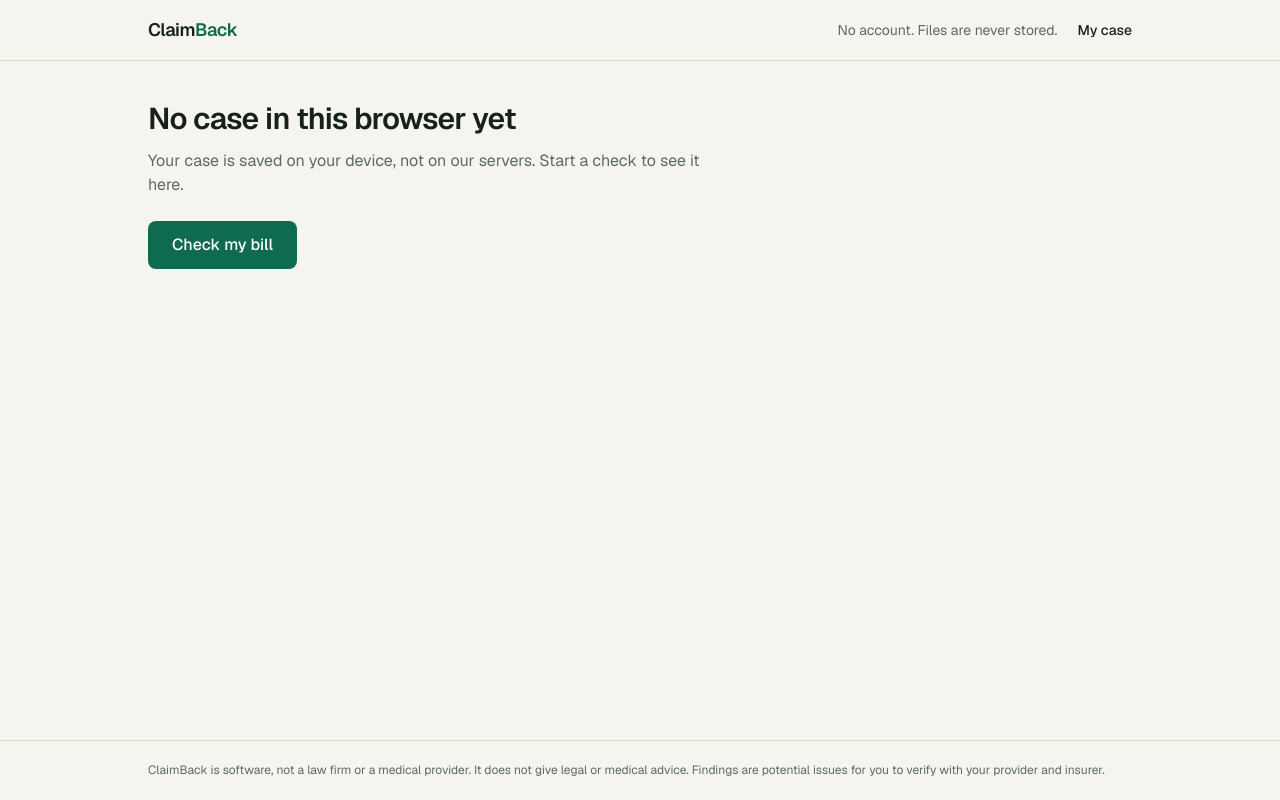
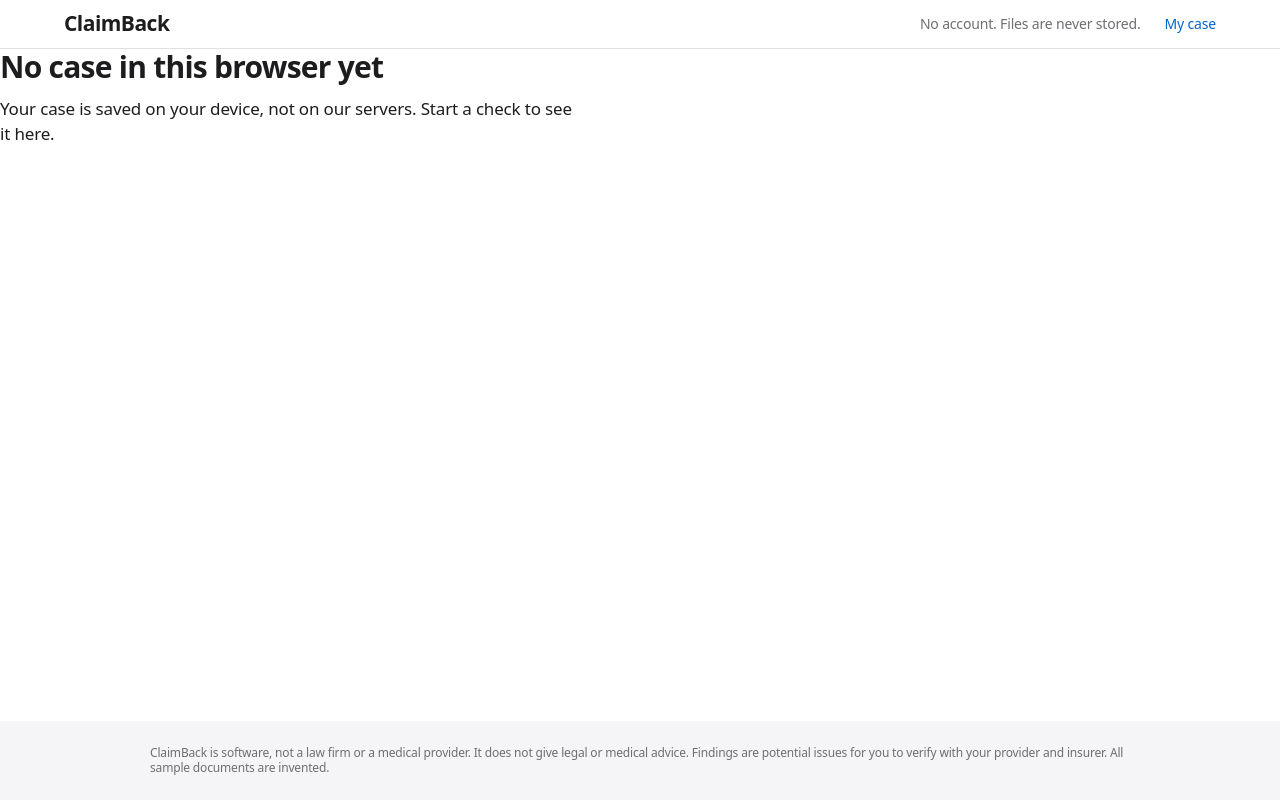
Before and after one commit to aemkls/businesscup-aurum, a Next.js app: page /results in a window 1280 px wide. Built offline with nearby package versions, Linux system fonts and the light colour scheme.

Commit message:
Move to the design system tokens: Inter, one action color, landing with a dark hero

```diff
--- a/app/globals.css
+++ b/app/globals.css
@@ -1,38 +1,157 @@
 @import "tailwindcss";
 
-@theme inline {
-  --color-paper: #f6f4ee;
-  --color-card: #fffdf8;
-  --color-ink: #17211c;
-  --color-muted: #5d6a63;
-  --color-line: #ddd8cb;
-  --color-accent: #0f6b4f;
-  --color-accent-dark: #0a4f3a;
-  --color-accent-soft: #e2efe8;
-  --color-warn: #a4520b;
-  --color-warn-soft: #f7ead8;
-  --font-sans: var(--font-geist-sans);
-  --font-mono: var(--font-geist-mono);
+/*
+ * Design tokens from docs/DESIGN.md. One action color (primary), no shadows,
+ * no gradients. flag/ok are status colors and always come with a word.
+ */
+@theme {
+  --color-primary: #0066cc;
+  --color-primary-focus: #0071e3;
+  --color-primary-on-dark: #2997ff;
+  --color-ink: #1d1d1f;
+  --color-ink-muted: #6e6e73;
+  --color-canvas: #ffffff;
+  --color-parchment: #f5f5f7;
+  --color-tile-dark: #1d1d1f;
+  --color-on-dark: #ffffff;
+  --color-on-dark-muted: #a1a1a6;
+  --color-hairline: #e0e0e0;
+  --color-flag: #b25000;
+  --color-flag-soft: #fff4e5;
+  --color-ok: #1d7a46;
+
+  --font-sans: system-ui, -apple-system, BlinkMacSystemFont, "Inter Variable", "Inter", "Segoe UI",
+    sans-serif;
+
+  /* Type scale: role / size / line-height / letter-spacing. */
+  --text-hero-number: 80px;
+  --text-hero-number--line-height: 1;
+  --text-hero-number--letter-spacing: -0.03em;
+  --text-hero: 56px;
+  --text-hero--line-height: 1.07;
+  --text-hero--letter-spacing: -0.02em;
+  --text-section: 40px;
+  --text-section--line-height: 1.1;
+  --text-section--letter-spacing: -0.01em;
+  --text-lead: 24px;
+  --text-lead--line-height: 1.35;
+  --text-tagline: 21px;
+  --text-tagline--line-height: 1.2;
+  --text-body: 17px;
+  --text-body--line-height: 1.47;
+  --text-body--letter-spacing: -0.01em;
+  --text-caption: 14px;
+  --text-caption--line-height: 1.43;
+  --text-fine: 12px;
+  --text-fine--line-height: 1.3;
+
+  /* Mobile sizes for the large roles. */
+  --text-hero-number-sm: 48px;
+  --text-hero-number-sm--line-height: 1;
+  --text-hero-number-sm--letter-spacing: -0.03em;
+  --text-hero-sm: 34px;
+  --text-hero-sm--line-height: 1.1;
+  --text-hero-sm--letter-spacing: -0.02em;
+  --text-section-sm: 28px;
+  --text-section-sm--line-height: 1.15;
+  --text-section-sm--letter-spacing: -0.01em;
+
+  --radius-control: 8px;
+  --radius-card: 18px;
+}
+
+html {
+  -webkit-text-size-adjust: 100%;
 }
 
 body {
-  background: var(--color-paper);
+  background: var(--color-canvas);
   color: var(--color-ink);
-  font-family: var(--font-geist-sans), system-ui, sans-serif;
+  font-family: var(--font-sans);
+  font-size: 17px;
+  line-height: 1.47;
+  letter-spacing: -0.01em;
+  -webkit-font-smoothing: antialiased;
 }
 
-/* Money is always set in tabular mono so columns of figures line up. */
+/* Money lines up in columns. */
 .money {
-  font-family: var(--font-geist-mono), ui-monospace, monospace;
   font-variant-numeric: tabular-nums;
-  letter-spacing: -0.02em;
+}
+
+:focus-visible {
+  outline: 2px solid var(--color-primary-focus);
+  outline-offset: 2px;
+}
+
+/* Pressed buttons shrink slightly; nothing else moves. */
+.press {
+  transition: transform 150ms ease;
+}
+.press:active:not(:disabled) {
+  transform: scale(0.97);
+}
+
+/* Section entry: a short fade and rise. */
+@keyframes rise {
+  from {
+    opacity: 0;
+    transform: translateY(12px);
+  }
+  to {
+    opacity: 1;
+    transform: none;
+  }
+}
+.rise {
+  animation: rise 250ms ease-out both;
+}
+
+@media (prefers-reduced-motion: reduce) {
+  .rise {
+    animation: none;
+  }
+  .press {
+    transition: none;
+  }
+  .press:active:not(:disabled) {
+    transform: none;
+  }
+}
+
+/*
+ * Printing. By default the interface is hidden and only the letters chosen
+ * for printing (#print-area) are rendered, one per page.
+ */
+.print-only {
+  display: none;
 }
 
 @media print {
-  .no-print {
-    display: none !important;
+  @page {
+    margin: 2cm;
   }
   body {
     background: #fff;
   }
+  body.printing-letters > *:not(#print-root) {
+    display: none !important;
+  }
+  body.printing-letters .print-only {
+    display: block;
+  }
+  .no-print {
+    display: none !important;
+  }
+  .print-letter {
+    break-after: page;
+    font-size: 12pt;
+    line-height: 1.5;
+    white-space: pre-wrap;
+    font-family: Georgia, "Times New Roman", serif;
+    color: #000;
+  }
+  .print-letter:last-child {
+    break-after: auto;
+  }
 }
--- a/app/layout.tsx
+++ b/app/layout.tsx
@@ -1,6 +1,5 @@
-import type { Metadata } from "next";
-import { GeistMono } from "geist/font/mono";
-import { GeistSans } from "geist/font/sans";
+import "@fontsource-variable/inter";
+import type { Metadata, Viewport } from "next";
 import Link from "next/link";
 import "./globals.css";
 
@@ -10,29 +9,31 @@ export const metadata: Metadata = {
     "Upload a medical bill and your EOB. ClaimBack checks them against your plan, finds what you should not owe and writes the dispute for you.",
 };
 
+export const viewport: Viewport = { width: "device-width", initialScale: 1 };
+
 export default function RootLayout({ children }: LayoutProps<"/">) {
   return (
-    <html lang="en" className={`${GeistSans.variable} ${GeistMono.variable} h-full antialiased`}>
+    <html lang="en" className="h-full">
       <body className="flex min-h-full flex-col">
-        <header className="no-print border-b border-line">
-          <div className="mx-auto flex w-full max-w-5xl items-center justify-between px-5 py-4">
-            <Link href="/" className="text-lg font-semibold tracking-tight">
-              Claim<span className="text-accent">Back</span>
+        <header className="no-print border-b border-hairline bg-canvas/95">
+          <div className="mx-auto flex h-12 w-full max-w-[1200px] items-center justify-between px-4 sm:px-6">
+            <Link href="/" className="text-tagline font-semibold tracking-tight">
+              ClaimBack
             </Link>
-            <nav className="flex items-center gap-5 text-sm">
-              <span className="hidden text-muted sm:inline">No account. Files are never stored.</span>
-              <Link href="/case" className="font-medium hover:text-accent">
+            <nav className="flex items-center gap-6 text-caption">
+              <span className="hidden text-ink-muted sm:inline">No account. Files are never stored.</span>
+              <Link href="/case" className="text-primary hover:underline">
                 My case
               </Link>
             </nav>
           </div>
         </header>
-        <main className="mx-auto w-full max-w-5xl flex-1 px-5 py-10">{children}</main>
-        <footer className="no-print border-t border-line">
-          <p className="mx-auto max-w-5xl px-5 py-5 text-xs leading-relaxed text-muted">
+        <main className="flex flex-1 flex-col">{children}</main>
+        <footer className="no-print bg-parchment px-4 py-6 sm:px-6">
+          <p className="mx-auto max-w-[980px] text-fine text-ink-muted">
             ClaimBack is software, not a law firm or a medical provider. It does not give legal or
             medical advice. Findings are potential issues for you to verify with your provider and
-            insurer.
+            insurer. All sample documents are invented.
           </p>
         </footer>
       </body>
--- a/components/ResumeCase.tsx
+++ b/components/ResumeCase.tsx
@@ -4,21 +4,23 @@ import Link from "next/link";
 import { useCase } from "@/lib/caseStore";
 import { usd } from "@/lib/engine/money";
 
-/** Shown on the landing page when this browser already has a case. */
+/** Shown in the landing hero when this browser already has a case. */
 export function ResumeCase() {
   const saved = useCase();
   if (!saved) return null;
   return (
-    <Link
-      href="/results"
-      className="mt-8 flex items-center justify-between gap-4 rounded-lg border border-accent bg-accent-soft px-5 py-4 text-sm hover:bg-accent-soft/70"
-    >
-      <span>
-        <span className="font-medium">You have an open case</span> with{" "}
-        {saved.result.bill.provider}:{" "}
-        <span className="money">{usd(saved.result.potentialSavings)}</span> in dispute.
-      </span>
-      <span className="font-medium text-accent">Continue</span>
-    </Link>
+    <p className="mt-8 text-caption text-on-dark-muted">
+      You have an open case with {saved.result.bill.provider}
+      {saved.result.potentialSavings > 0 && (
+        <>
+          : <span className="money text-on-dark">{usd(saved.result.potentialSavings)}</span> in
+          dispute
+        </>
+      )}
+      .{" "}
+      <Link href="/results" className="text-primary-on-dark hover:underline">
+        Continue your case ›
+      </Link>
+    </p>
   );
 }
--- /dev/null
+++ b/components/ui.tsx
@@ -0,0 +1,118 @@
+import Link from "next/link";
+import type { ComponentProps, ReactNode } from "react";
+
+/**
+ * Small building blocks from docs/DESIGN.md, so every screen uses the same
+ * buttons, bands, cards and chips instead of one-off class lists.
+ */
+
+const BUTTON =
+  "press inline-flex items-center justify-center gap-2 rounded-full px-6 py-3 text-body font-semibold disabled:cursor-not-allowed disabled:opacity-50";
+
+const VARIANTS = {
+  primary: "bg-primary text-white hover:bg-primary-focus",
+  secondary: "border border-primary text-primary hover:bg-primary/5",
+  /** Secondary button on a dark band. */
+  secondaryOnDark: "border border-primary-on-dark text-primary-on-dark hover:bg-white/5",
+} as const;
+
+type Variant = keyof typeof VARIANTS;
+
+export function Button({
+  variant = "primary",
+  className = "",
+  ...props
+}: ComponentProps<"button"> & { variant?: Variant }) {
+  return <button {...props} className={`${BUTTON} ${VARIANTS[variant]} ${className}`} />;
+}
+
+export function ButtonLink({
+  variant = "primary",
+  className = "",
+  ...props
+}: ComponentProps<typeof Link> & { variant?: Variant }) {
+  return <Link {...props} className={`${BUTTON} ${VARIANTS[variant]} ${className}`} />;
+}
+
+/** A plain text action: Action Blue, underline on hover/focus only. */
+export function TextButton({ className = "", ...props }: ComponentProps<"button">) {
+  return (
+    <button
+      type="button"
+      {...props}
+      className={`text-caption text-primary hover:underline disabled:opacity-50 ${className}`}
+    />
+  );
+}
+
+const TONES = {
+  light: "bg-canvas text-ink",
+  parchment: "bg-parchment text-ink",
+  dark: "bg-tile-dark text-on-dark",
+} as const;
+
+/** A full-width section; light and dark bands alternate instead of borders. */
+export function Band({
+  tone = "light",
+  wide = false,
+  className = "",
+  children,
+}: {
+  tone?: keyof typeof TONES;
+  /** 1200px for tables, 980px for reading. */
+  wide?: boolean;
+  className?: string;
+  children: ReactNode;
+}) {
+  return (
+    <section className={`${TONES[tone]} px-4 py-12 sm:px-6 md:py-20 ${className}`}>
+      <div className={`mx-auto w-full ${wide ? "max-w-[1200px]" : "max-w-[980px]"}`}>
+        {children}
+      </div>
+    </section>
+  );
+}
+
+export function Card({ className = "", children }: { className?: string; children: ReactNode }) {
+  return (
+    <div className={`rounded-[18px] border border-hairline bg-canvas p-6 ${className}`}>
+      {children}
+    </div>
+  );
+}
+
+const CHIPS = {
+  neutral: "bg-parchment text-ink-muted",
+  flag: "bg-flag-soft text-flag",
+  ok: "bg-parchment text-ok",
+} as const;
+
+/** A status word. Status colors are never used without a word. */
+export function Chip({
+  tone = "neutral",
+  children,
+}: {
+  tone?: keyof typeof CHIPS;
+  children: ReactNode;
+}) {
+  return (
+    <span
+      className={`inline-flex items-center gap-1 whitespace-nowrap rounded-full px-2.5 py-0.5 text-fine font-semibold ${CHIPS[tone]}`}
+    >
+      {children}
+    </span>
+  );
+}
+
+/** A labeled pill input with an optional unit ($, %). */
+export const INPUT =
+  "money h-11 w-full rounded-full border border-hairline bg-parchment px-4 text-body outline-none focus:border-primary-focus focus:ring-2 focus:ring-primary-focus/30";
+
+export function ErrorNote({ children }: { children: ReactNode }) {
+  return (
+    <div role="alert" className="rounded-[18px] bg-flag-soft px-5 py-4 text-caption text-ink">
+      <span className="font-semibold text-flag">Problem: </span>
+      {children}
+    </div>
+  );
+}
--- a/package.json
+++ b/package.json
@@ -11,8 +11,8 @@
     "typecheck": "tsc --noEmit"
   },
   "dependencies": {
+    "@fontsource-variable/inter": "^5.3.0",
     "@google/genai": "^3.3.0",
-    "geist": "^1.9.2",
     "next": "16.4.6",
     "react": "19.3.0",
     "react-dom": "19.3.0",
```
Also changed, not shown: app/page.tsx (+56 -60 lines), 1 other file (tests, documents, lock files or other folders).
